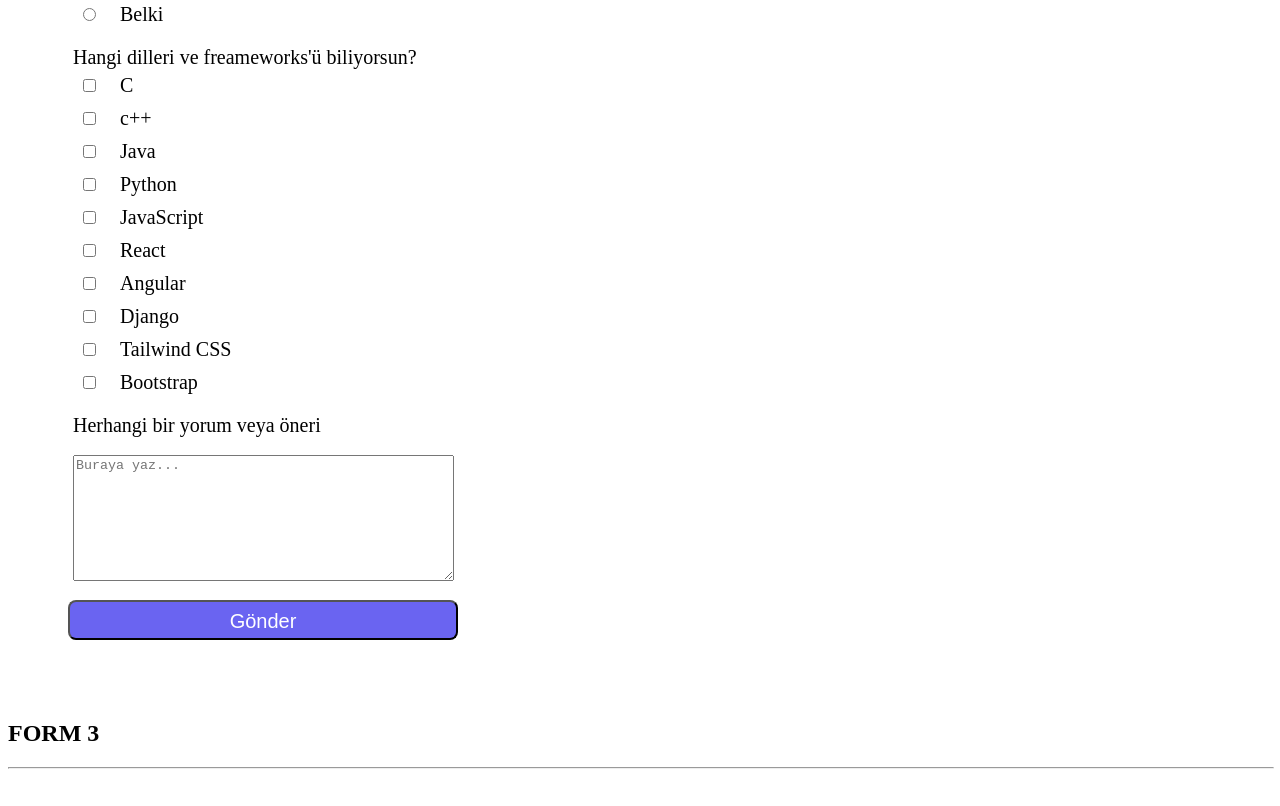
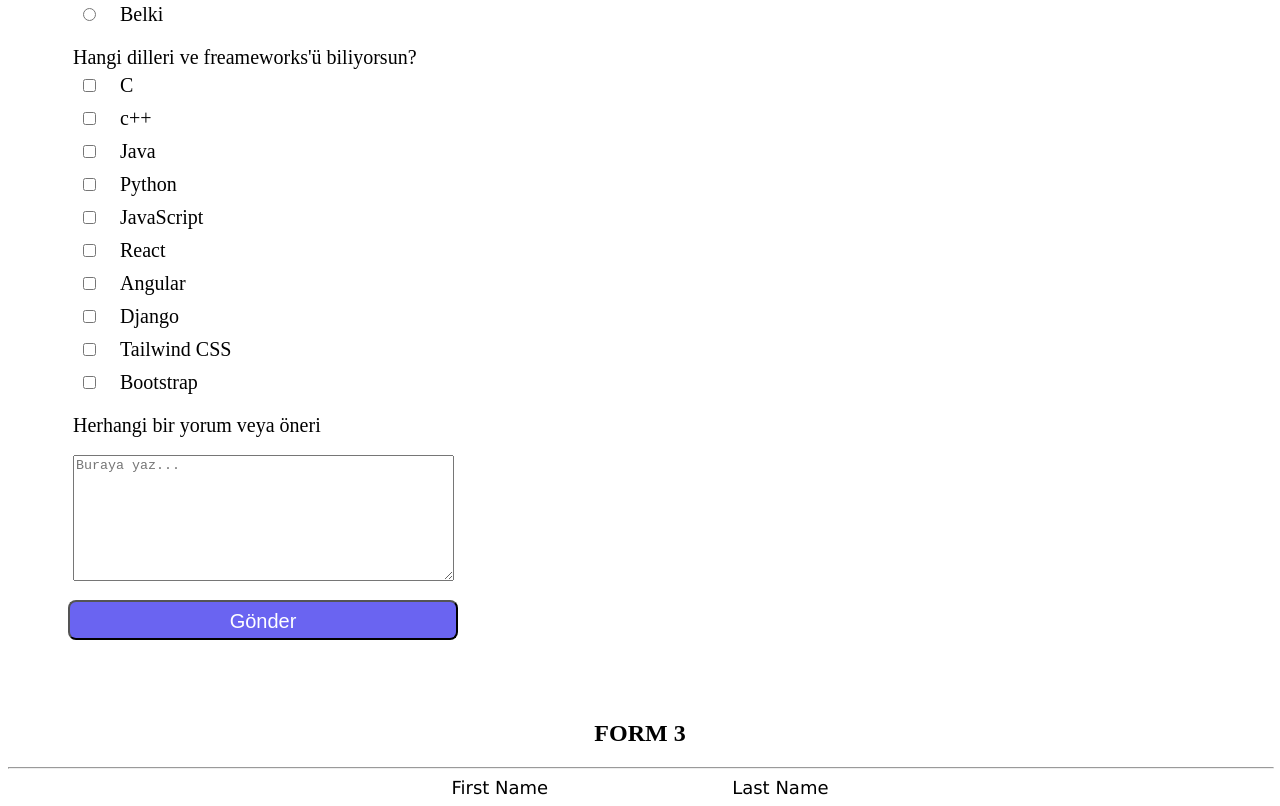
Before and after one commit to canndd/Sample-form-templates, a plain HTML site: page index.html in a window 1280 px wide. Shown: the part 998-1804 px from the top of the page. Before the commit the page ends 1775 px from the top, so only its background shows below. Drawn offline with Linux system fonts and the light colour scheme.

Commit message:
form3 label eklendi ve css ile düzeltildi

```diff
--- a/css/style.css
+++ b/css/style.css
@@ -78,4 +78,14 @@
 
   #formdiv3{
     margin-top: 80px;
+    text-align: center;
   }
+  .form3label{
+    font-size: 18px;
+    font-family: 'Lucida Sans', 'Lucida Sans Regular', 'Lucida Grande', 'Lucida Sans Unicode', Geneva, Verdana, sans-serif;
+
+
+  }
+  #formlabel2mr{
+    margin-left: 180px;
+  }
--- a/index.html
+++ b/index.html
@@ -172,6 +172,10 @@
         <h2>FORM 3</h2>
         <hr style="color: white; width: 100%;">
         <form action="">
+            <article>
+                <label class="form3label" for="">First Name</label>
+                <label id="formlabel2mr"  class="form3label" for="">Last Name</label>
+            </article>
 
 
 
```
